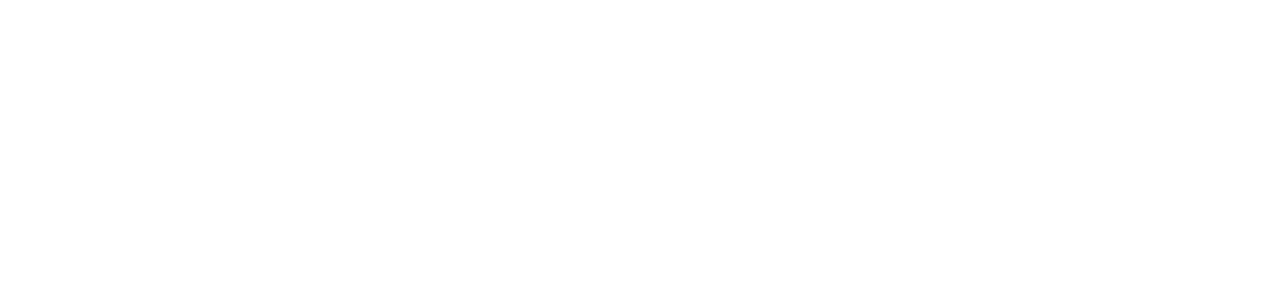
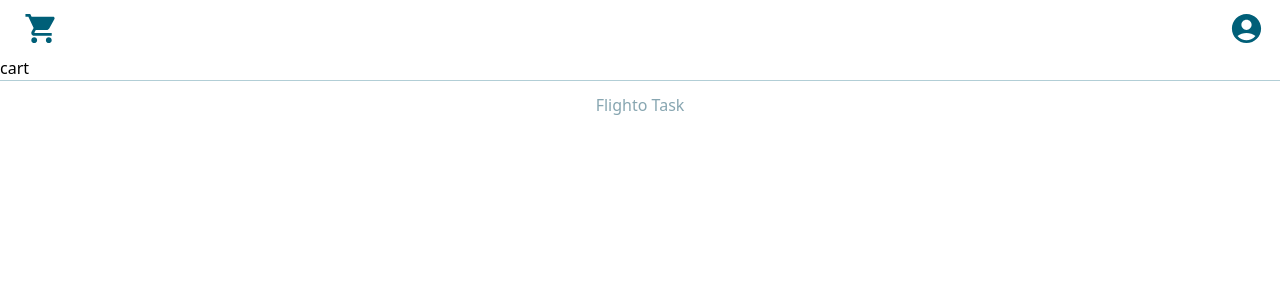
Before and after one commit to minayari/react-exercise-04, a React (Vite) app: page /cart in a window 1280 px wide. Before the commit this address had no page. Shown: the top 300 px of the page. Built offline with nearby package versions, Linux system fonts and the light colour scheme.

Commit message:
feat/header and footer

```diff
--- a/src/App.jsx
+++ b/src/App.jsx
@@ -4,16 +4,21 @@
 import MainPage from "./pages/MainPage";
 import { BrowserRouter, Routes, Route } from "react-router-dom";
 import SingleProduct from "./pages/SingleProduct";
+import Layout from "./pages/Layout";
+import Cart from "./pages/Cart";
 
 function App() {
   return (
     <>
+      <Layout>
         <BrowserRouter>
           <Routes>
             <Route path="/" element={<MainPage />} />
             <Route path="/product" element={<SingleProduct />} />
+            <Route path="/cart" element={<Cart />} />
           </Routes>
         </BrowserRouter>
+      </Layout>
     </>
   );
 }
--- /dev/null
+++ b/src/components/Footer.jsx
@@ -0,0 +1,5 @@
+export default function Footer() {
+  return <div className="h-[2rem] p-[1.5rem] border-t border-cyan-800/30 flex justify-center items-center">
+    <p className="text-cyan-900/50">Flighto Task</p>
+    </div>;
+}
--- /dev/null
+++ b/src/components/Haeder.jsx
@@ -0,0 +1,25 @@
+import * as React from "react";
+import IconButton from "@mui/material/IconButton";
+import ShoppingCartIcon from "@mui/icons-material/ShoppingCart";
+import AccountCircleIcon from "@mui/icons-material/AccountCircle";
+import { useNavigate } from "react-router-dom";
+
+export default function Header() {
+  function handleCartNav() {
+    const products = JSON.parse(localStorage.getItem("cartProducts")) || [];
+    products.map((pro) => {
+      const { title, image, price, quantity, id } = pro;
+      console.log(id);
+    });
+  }
+  return (
+    <>
+      <div className="w-full h-[3.5rem] flex justify-between items-center p-[1rem]">
+        <IconButton onClick={handleCartNav}>
+          <ShoppingCartIcon fontSize="large" className="text-cyan-800" />
+        </IconButton>
+        <AccountCircleIcon fontSize="large" className="text-cyan-800" />
+      </div>
+    </>
+  );
+}
--- /dev/null
+++ b/src/pages/Cart.jsx
@@ -0,0 +1,7 @@
+export default function Cart() {
+  return (
+    <>
+      <h1>cart</h1>
+    </>
+  );
+}
--- /dev/null
+++ b/src/pages/Layout.jsx
@@ -0,0 +1,13 @@
+import { Outlet } from "react-router-dom";
+import Header from "../components/Haeder";
+import Footer from "../components/Footer";
+
+export default function Layout({ children }) {
+  return (
+    <>
+      <Header />
+      {children}
+      <Footer />
+    </>
+  );
+}
--- a/src/pages/SingleProduct.jsx
+++ b/src/pages/SingleProduct.jsx
@@ -4,7 +4,6 @@
 import ShoppingCartIcon from "@mui/icons-material/ShoppingCartOutlined";
 import Badge, { badgeClasses } from "@mui/material/Badge";
 import { styled } from "@mui/material/styles";
-
 import Stack from "@mui/material/Stack";
 import DeleteIcon from "@mui/icons-material/Delete";
 import AlarmIcon from "@mui/icons-material/Alarm";
@@ -42,7 +41,6 @@
 
   useEffect(() => {
     localStorage.setItem("cartProducts", JSON.stringify(cartProducts));
-    console.log(cartProducts);
   }, [cartProducts]);
 
   return (
```
Lines whose indentation alone changed are shown as unchanged.
